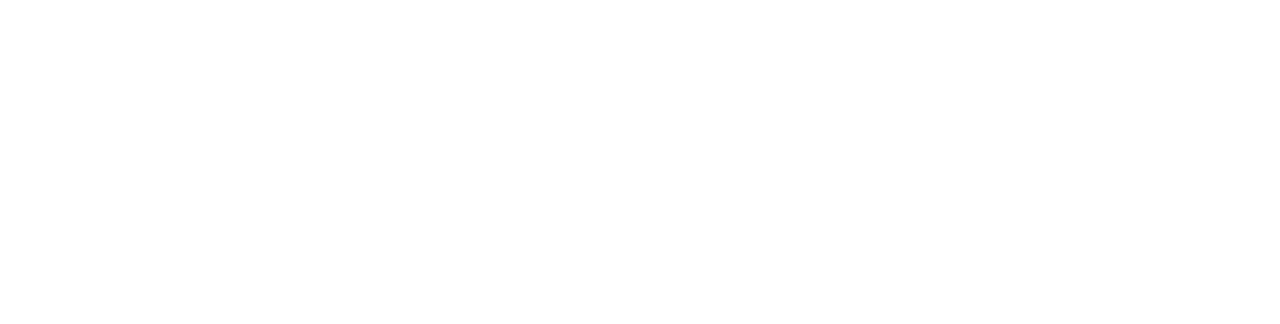
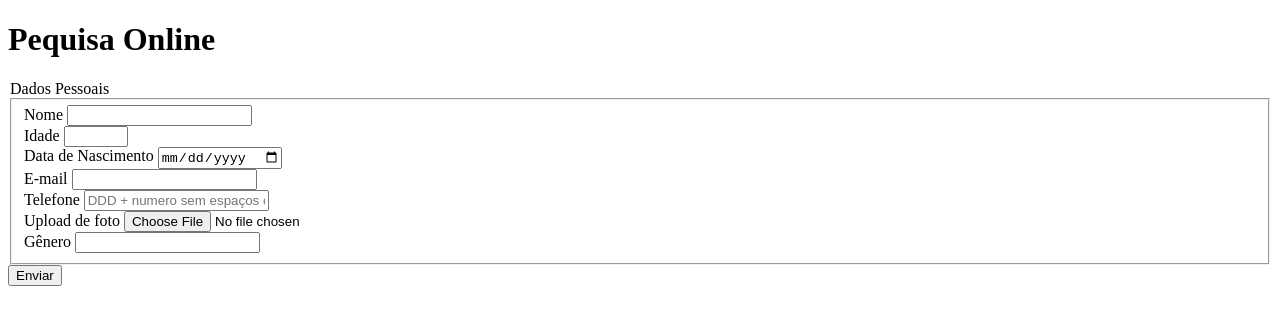
Before and after one commit to D-Novais/programa-cultura, a plain HTML site: page index.html in a window 1280 px wide. Drawn offline with Linux system fonts and the light colour scheme.

Commit message:
Cria sessão de dados pessoais

```diff
--- a/index.html
+++ b/index.html
@@ -6,6 +6,50 @@
     <title>Pesquisa Culturama</title>
 </head>
 <body>
+    <header>
+        <h1> Pequisa Online </h1>
+    </header>
+    <section>
 
+        <legend>Dados Pessoais</legend>
+        <!-- DADOS PESSOAIS -->
+        <form action="" method="get">
+            <fieldset>
+                 <label for="UserName">Nome</label>
+            <input type="text" name="UserName" required>
+            <br>
+
+            <label for="age">Idade</label>
+            <input type="number" name="age" min="12" max="100" required>
+            <br>
+
+            <label for="dateNS">Data de Nascimento</label>
+            <input type="date" name="dateNS">
+            <br>
+
+            <label for="email">E-mail</label>
+            <input type="email" name="email" required>
+            <br>
+
+            <label for="telephone">Telefone</label>
+            <input type="tel" name="telephone" max="11" pattern="[0-9]{11}" placeholder="DDD + numero sem espaços ou hífen">
+            <br>
+
+
+            <label for="image">Upload de foto</label>
+            <input type="file" name="image">
+            <br>
+
+            <label for="gender"> Gênero</label>
+            <input form="gender" name="gender">
+            <br>
+
+            </fieldset>
+
+
+            <button type="submit">Enviar</button>
+
+        </form>
+    </section>
 </body>
 </html>
```
